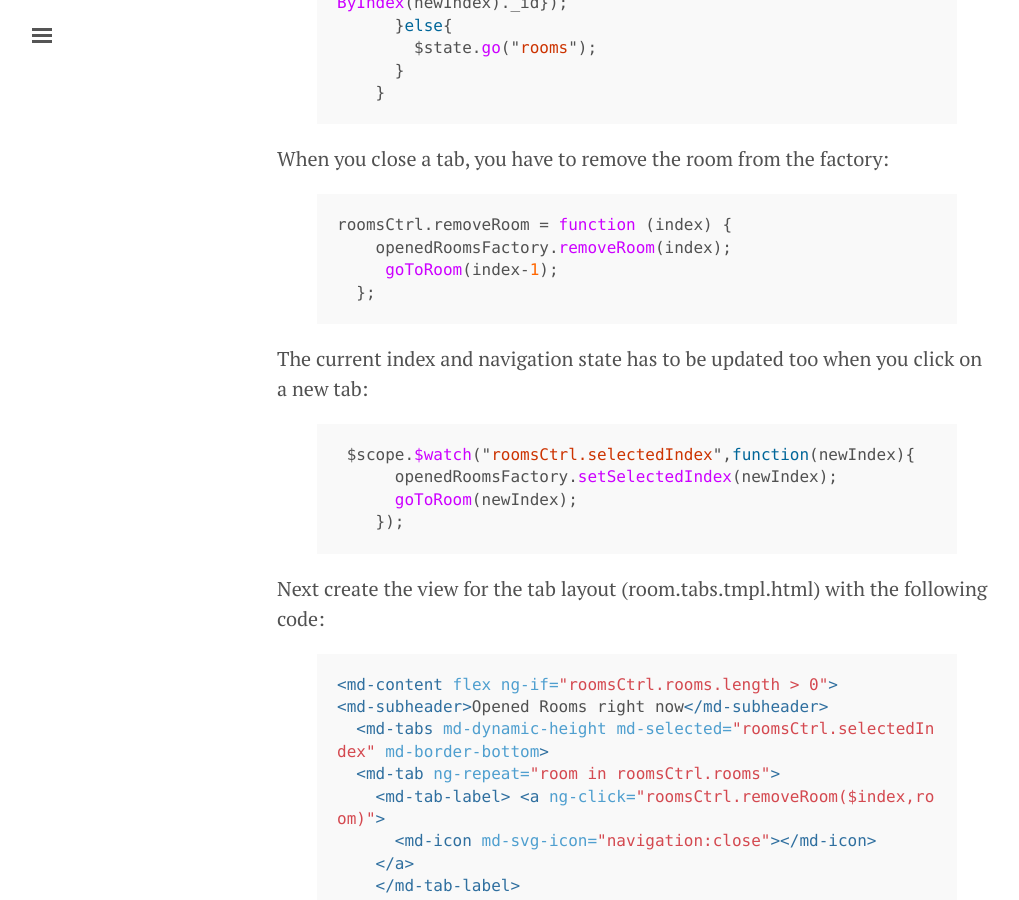
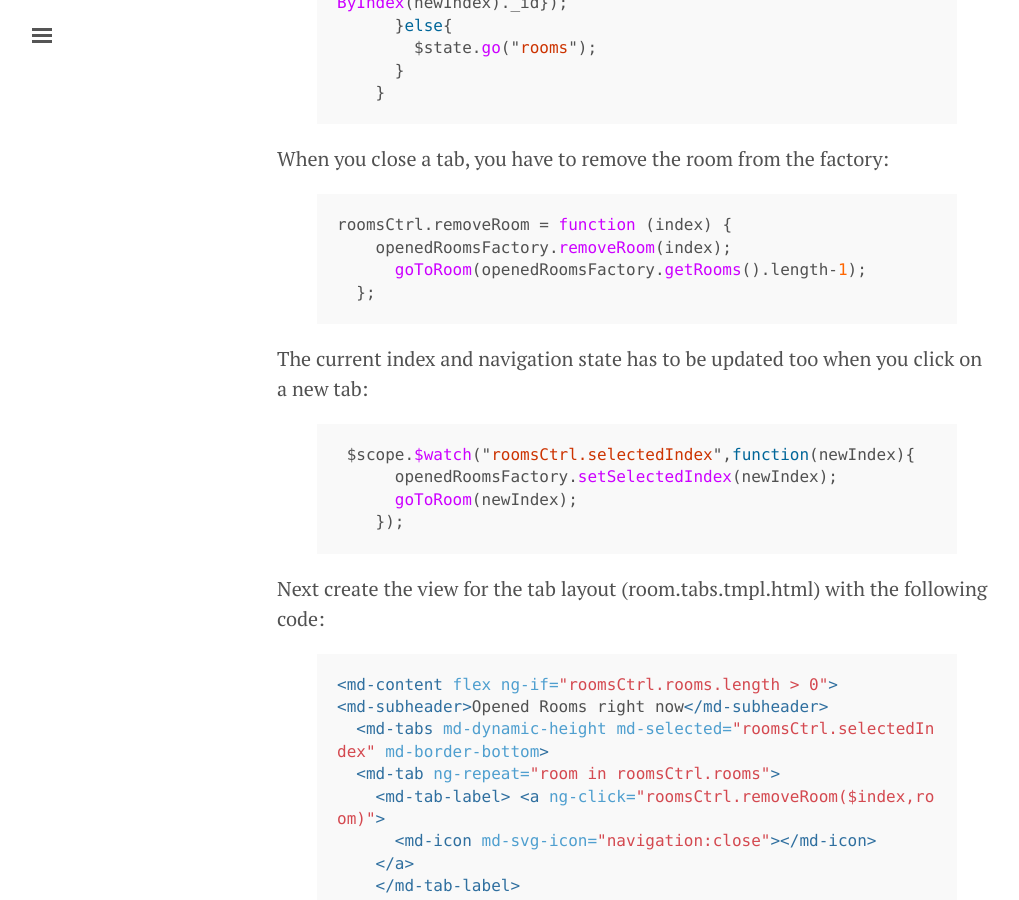
Before and after one commit to annatomka/annatomka.github.io, a Jekyll site: the page built from _posts/2015-09-23-angularjs-chat-example.md, in a window 1280 px wide and 900 px high, scrolled down 18983 px. Shown: the whole window, without its empty margins (3-1022 px from the left). Built offline with Jekyll 4.4.1, drawn with Linux system fonts in a browser that asks for light colours; some of the changed text lies outside the part shown.

Commit message:
Update angular chat

```diff
--- a/_posts/2015-09-23-angularjs-chat-example.md
+++ b/_posts/2015-09-23-angularjs-chat-example.md
@@ -722,7 +722,7 @@
 {% highlight js %}
 roomsCtrl.removeRoom = function (index) {
     openedRoomsFactory.removeRoom(index);
-     goToRoom(index-1);
+      goToRoom(openedRoomsFactory.getRooms().length-1);
   };
 {% endhighlight %}
 
@@ -934,10 +934,11 @@
 
   <div class="md-list-item-text compact">
     <p style="text-align: right;"><small><strong>{{messageCtrl.author.username | username }}</strong>, {{ messageCtrl.message | createdDate }}</small></p>
-    <div class="message-content" ng-bind-html="messageCtrl.message.text | embed "></div>
-    <ng-embed
-      embed-data="messageCtrl.message.text" embed-options="$root.embedOptions"
-    ></ng-embed>
+     <div class="message-content">
+          <ng-embed
+            embed-data="messageCtrl.message.text" embed-options="$root.embedOptions"
+          ></ng-embed>
+        </div>
   </div>
 </md-list-item>
 
```
